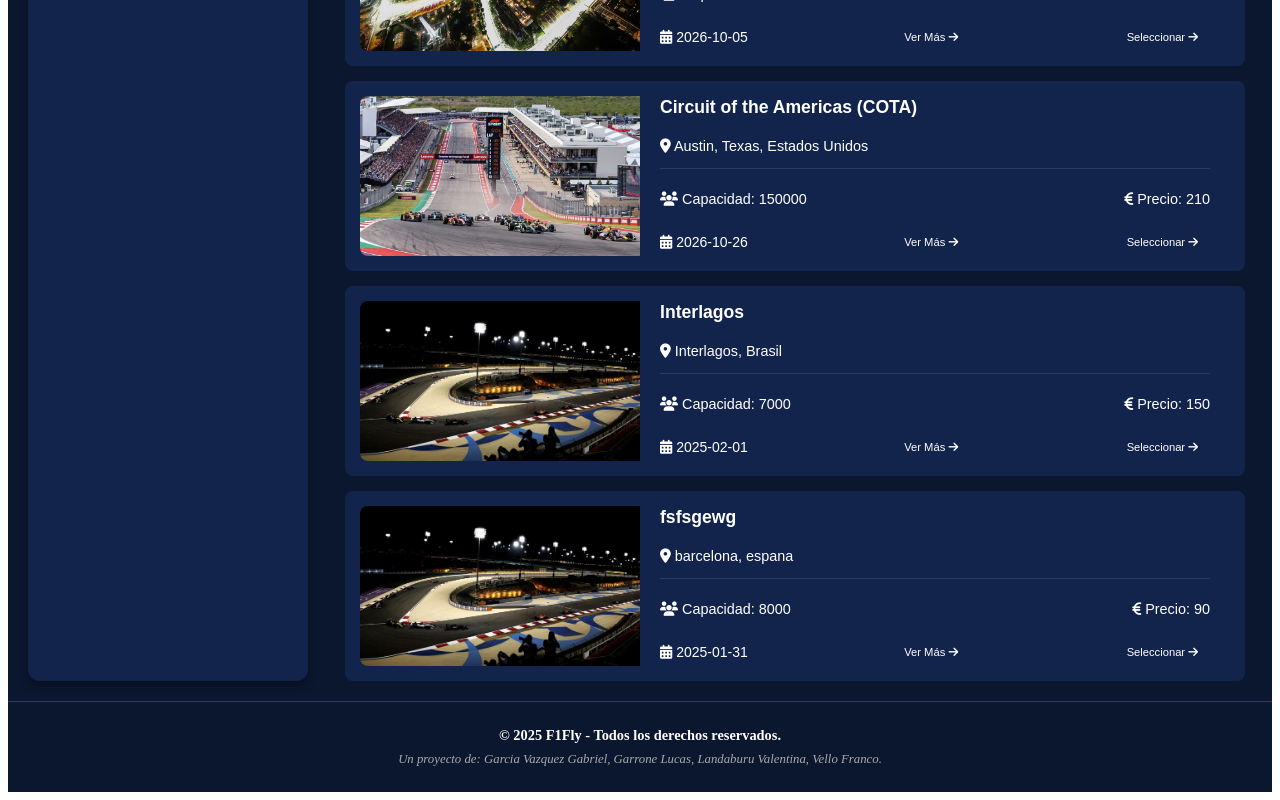
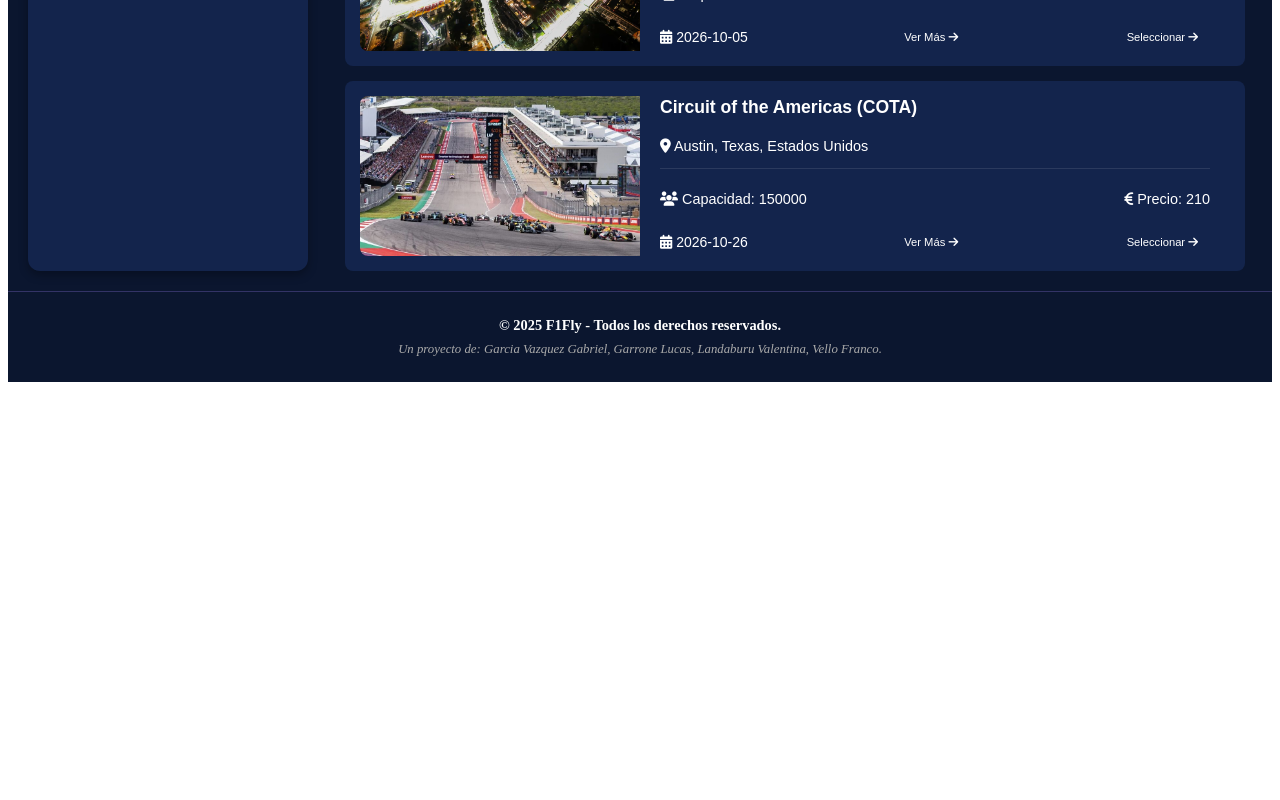
Before and after one commit to lucasGarrone2/F1Fly, an Angular app: page /lista-de-carreras in a window 1280 px wide. Shown: the part 2017-2817 px from the top of the page. After the commit the page ends 2407 px from the top, so only its background shows below. Built offline with nearby package versions, Linux system fonts and the light colour scheme; data requests are answered from the project's data file.

Commit message:
Eliminando prueba commit

```diff
--- a/database/db.json
+++ b/database/db.json
@@ -119,30 +119,6 @@
       "descripcion_carrera": "Circuito moderno con grandes cambios de elevación y ambiente festivo.",
       "imageUrl_carrera": "cota.jpg",
       "id": "62ad"
-    },
-    {
-      "id": "40c5",
-      "nombre_carrera": "Interlagos",
-      "fecha_carrera": "2025-02-01",
-      "capacidad_carrera": 7000,
-      "descripcion_carrera": "aaaaaaaaaaaa",
-      "cantidad_vueltas_carrera": 80,
-      "ciudad_carrera": "Interlagos",
-      "pais_carrera": "Brasil",
-      "precio_carrera": 150,
-      "imageUrl_carrera": "bahrein.jpg"
-    },
-    {
-      "id": "5e84",
-      "nombre_carrera": "fsfsgewg",
-      "fecha_carrera": "2025-01-31",
-      "capacidad_carrera": 8000,
-      "descripcion_carrera": "gewgewgew",
-      "cantidad_vueltas_carrera": 80,
-      "ciudad_carrera": "barcelona",
-      "pais_carrera": "espana",
-      "precio_carrera": 90,
-      "imageUrl_carrera": "bahrein.jpg"
     }
   ],
   "hoteles": [
--- a/src/app/app.css
+++ b/src/app/app.css
@@ -0,0 +1,4 @@
+*{
+    margin: 0;
+    padding: 0;
+}
--- a/src/app/components/race-card/race-card.css
+++ b/src/app/components/race-card/race-card.css
@@ -148,6 +148,11 @@
   transition: background-color 0.3s ease;
 }
 
+.fa-regular fa-heart::selection{
+  color: red;
+}
+
+
 .btn-seleccionar:hover{
     background-color: green;
 }
--- a/src/app/components/register/register.ts
+++ b/src/app/components/register/register.ts
@@ -51,6 +51,7 @@ protected readonly listaPilotos = [
     "Racing Bulls",
     "McLaren"
   ];
+
   protected readonly form = this.formBuilder.nonNullable.group({
     nombre: ['', [Validators.required]],
     apellido: ['', [Validators.required]],
```
Also changed, not shown: 1 other file (tests, documents, lock files or other folders).
